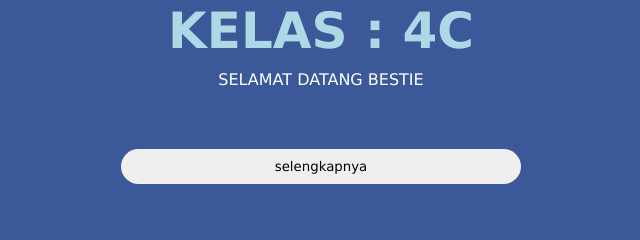
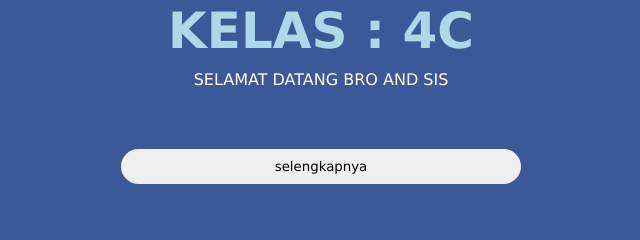
Before and after one commit to kurniawangregorius/uascloudcomputing, a plain HTML site: page index.html in a window 1280 px wide. Shown: the part 283-523 px from the top of the page, 319-959 px from the left. Drawn offline with Linux system fonts and the light colour scheme.

Commit message:
Update index.html

```diff
--- a/index.html
+++ b/index.html
@@ -26,7 +26,7 @@
     <img src="profil.jpeg" >
    <p>Hii!! it's me</p>
     <h1><span></span></h1>
-    <P>SELAMAT DATANG BESTIE</P>
+    <P>SELAMAT DATANG BRO AND SIS</P>
 
     <a href=""><button>selengkapnya</button></a>
 
```
